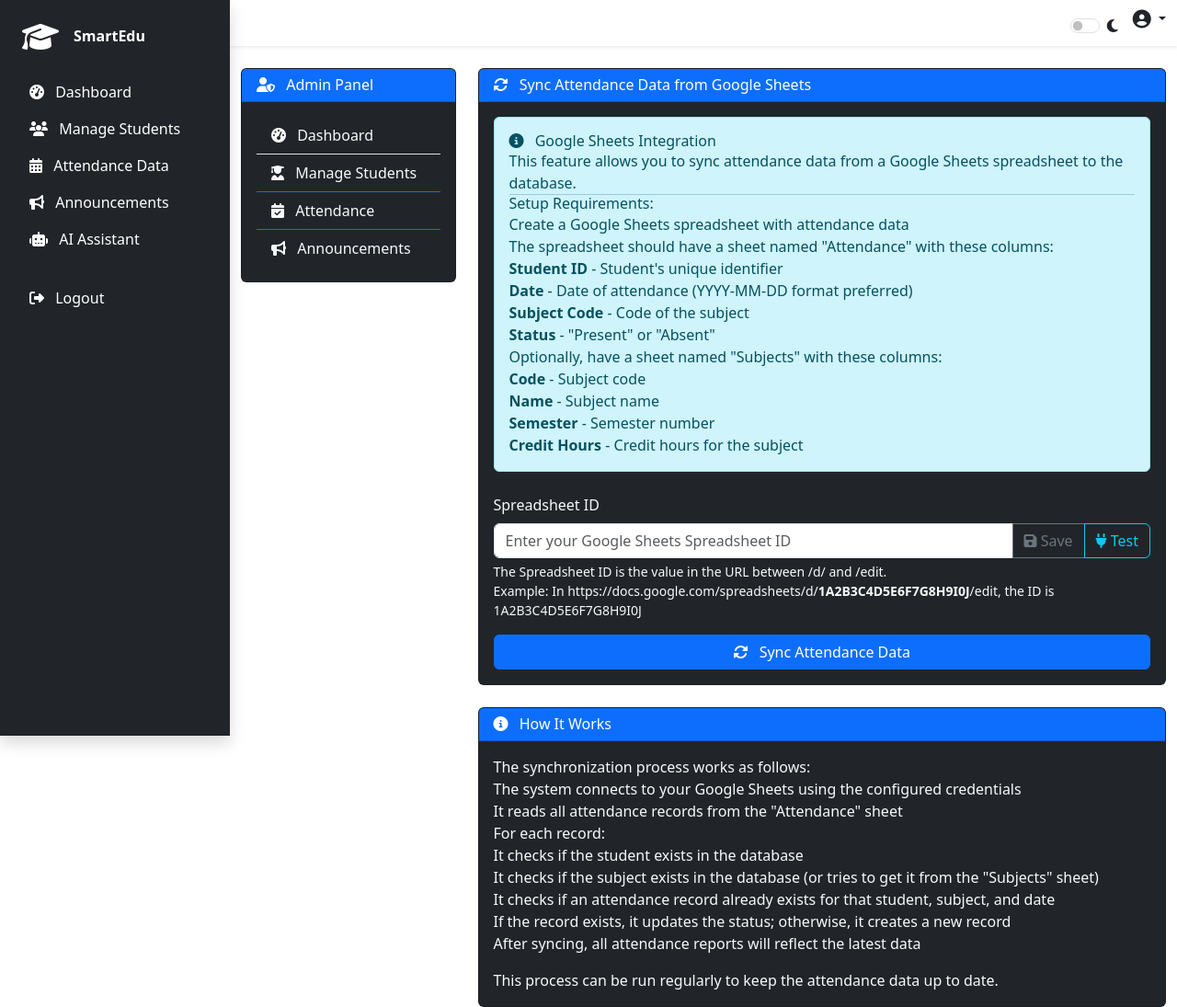
After one commit to VivekanandaReddy0/SmartEduTracker, a Flask app: page /dashboard/admin/sync_attendance in a window 1280 px wide. The commit adds this page. Shown: the whole page at 92% size. Run offline with Flask 3, Linux system fonts and the light colour scheme; the visitor is signed in with stand-in values (Sample User, id 1); data that the repository does not hold is empty; some libraries are stand-ins or nearby versions.

Commit message:
Add Google Sheets attendance syncing feature for admins.  This allows admins to import attendance data from a Google Sheet.
Replit-Commit-Author: Agent
Replit-Commit-Session-Id: 8c8a48d8-e7bc-49fd-8c6f-f2205ad64d2d
Replit-Commit-Screenshot-Url: https://storage.googleapis.com/screenshot-production-us-central1/f7fb8836-45ef-4b66-a83b-de682c55d593/4e7fbb73-8c11-489d-938b-bf9ab7d0907a.jpg

```diff
--- a/app/dashboard/routes.py
+++ b/app/dashboard/routes.py
@@ -229,6 +229,126 @@ def admin_attendance():
         low_attendance_students=low_attendance_students
     )
 
+@dashboard_bp.route('/admin/sync_attendance', methods=['GET', 'POST'])
+@login_required
+def admin_sync_attendance():
+    if current_user.role != 'admin':
+        flash('You do not have permission to access this page', 'danger')
+        return redirect(url_for('dashboard.index'))
+
+    if request.method == 'POST':
+        from app.google_sheets_utils import sync_attendance_to_database
+        import os
+
+        spreadsheet_id = os.environ.get('ATTENDANCE_SPREADSHEET_ID', '')
+
+        if not spreadsheet_id:
+            if request.is_json:
+                return jsonify({'success': False, 'message': 'Spreadsheet ID not configured'}), 400
+            flash('Google Sheets spreadsheet ID not configured', 'danger')
+            return redirect(url_for('dashboard.admin_attendance'))
+
+        success, message = sync_attendance_to_database(spreadsheet_id)
+
+        if request.is_json:
+            return jsonify({'success': success, 'message': message})
+
+        if success:
+            flash(message, 'success')
+        else:
+            flash(f'Error: {message}', 'danger')
+
+        return redirect(url_for('dashboard.admin_attendance'))
+
+    # GET request - show the sync page
+    import os
+    spreadsheet_id = os.environ.get('ATTENDANCE_SPREADSHEET_ID', '')
+
+    return render_template(
+        'admin_sync_attendance.html',
+        title='Sync Attendance Data',
+        spreadsheet_id=spreadsheet_id
+    )
+
+@dashboard_bp.route('/admin/set_spreadsheet_id', methods=['POST'])
+@login_required
+def admin_set_spreadsheet_id():
+    if current_user.role != 'admin':
+        return jsonify({'success': False, 'message': 'Unauthorized'}), 403
+
+    data = request.get_json()
+    spreadsheet_id = data.get('spreadsheet_id', '').strip()
+
+    if not spreadsheet_id:
+        return jsonify({'success': False, 'message': 'Spreadsheet ID is required'}), 400
+
+    # In a real production application, we would store this in the database
+    # or in environment variables that persist between app restarts
+    # For this demo, we'll use an environment variable that lasts for the current session
+    import os
+    os.environ['ATTENDANCE_SPREADSHEET_ID'] = spreadsheet_id
+
+    return jsonify({
+        'success': True,
+        'message': 'Spreadsheet ID set successfully'
+    })
+
+@dashboard_bp.route('/admin/test_sheets_connection', methods=['POST'])
+@login_required
+def admin_test_sheets_connection():
+    if current_user.role != 'admin':
+        return jsonify({'success': False, 'message': 'Unauthorized'}), 403
+
+    from app.google_sheets_utils import get_google_sheets_client
+    import os
+
+    try:
+        # Get the Google Sheets client
+        client = get_google_sheets_client()
+
+        if not client:
+            return jsonify({
+                'success': False,
+                'message': 'Failed to create Google Sheets client. Check your credentials.'
+            }), 400
+
+        # Get the spreadsheet ID
+        spreadsheet_id = os.environ.get('ATTENDANCE_SPREADSHEET_ID', '')
+
+        if not spreadsheet_id:
+            return jsonify({
+                'success': False,
+                'message': 'Spreadsheet ID not configured'
+            }), 400
+
+        # Try to open the spreadsheet
+        spreadsheet = client.open_by_key(spreadsheet_id)
+
+        # Get the list of worksheets
+        worksheets = spreadsheet.worksheets()
+        worksheet_names = [ws.title for ws in worksheets]
+
+        # Check if required sheets exist
+        has_attendance_sheet = 'Attendance' in worksheet_names
+        has_subjects_sheet = 'Subjects' in worksheet_names
+
+        return jsonify({
+            'success': True,
+            'message': 'Successfully connected to Google Sheets',
+            'spreadsheet_title': spreadsheet.title,
+            'worksheets': worksheet_names,
+            'has_attendance_sheet': has_attendance_sheet,
+            'has_subjects_sheet': has_subjects_sheet
+        })
+
+    except Exception as e:
+        current_app.logger.error(f"Error testing Google Sheets connection: {str(e)}")
+
+        return jsonify({
+            'success': False,
+            'message': f'Error connecting to Google Sheets: {str(e)}'
+        }), 500
+
 @dashboard_bp.route('/admin/send_alerts', methods=['POST'])
 @login_required
 def admin_send_alerts():
--- /dev/null
+++ b/app/dashboard/templates/admin_sync_attendance.html
@@ -0,0 +1,272 @@
+{% extends "base.html" %}
+
+{% block title %}Sync Attendance Data{% endblock %}
+
+{% block content %}
+<div class="container-fluid mt-4">
+    <div class="row">
+        <!-- Sidebar -->
+        <div class="col-md-3">
+            <div class="card bg-dark text-light mb-4">
+                <div class="card-header bg-primary text-white">
+                    <h5 class="mb-0"><i class="fas fa-user-shield me-2"></i> Admin Panel</h5>
+                </div>
+                <div class="card-body">
+                    <div class="list-group list-group-flush">
+                        <a href="{{ url_for('dashboard.index') }}" class="list-group-item list-group-item-action bg-dark text-light">
+                            <i class="fas fa-tachometer-alt me-2"></i> Dashboard
+                        </a>
+                        <a href="{{ url_for('dashboard.admin_students') }}" class="list-group-item list-group-item-action bg-dark text-light">
+                            <i class="fas fa-user-graduate me-2"></i> Manage Students
+                        </a>
+                        <a href="{{ url_for('dashboard.admin_attendance') }}" class="list-group-item list-group-item-action bg-dark text-light active">
+                            <i class="fas fa-calendar-check me-2"></i> Attendance
+                        </a>
+                        <a href="{{ url_for('dashboard.admin_announcements') }}" class="list-group-item list-group-item-action bg-dark text-light">
+                            <i class="fas fa-bullhorn me-2"></i> Announcements
+                        </a>
+                    </div>
+                </div>
+            </div>
+        </div>
+
+        <!-- Main Content -->
+        <div class="col-md-9">
+            <div class="card bg-dark text-light">
+                <div class="card-header bg-primary text-white">
+                    <h5 class="mb-0"><i class="fas fa-sync-alt me-2"></i> Sync Attendance Data from Google Sheets</h5>
+                </div>
+                <div class="card-body">
+                    <div class="alert alert-info">
+                        <h5><i class="fas fa-info-circle me-2"></i> Google Sheets Integration</h5>
+                        <p>This feature allows you to sync attendance data from a Google Sheets spreadsheet to the database.</p>
+                        <hr>
+                        <h6>Setup Requirements:</h6>
+                        <ol>
+                            <li>Create a Google Sheets spreadsheet with attendance data</li>
+                            <li>The spreadsheet should have a sheet named "Attendance" with these columns:</li>
+                            <ul>
+                                <li><strong>Student ID</strong> - Student's unique identifier</li>
+                                <li><strong>Date</strong> - Date of attendance (YYYY-MM-DD format preferred)</li>
+                                <li><strong>Subject Code</strong> - Code of the subject</li>
+                                <li><strong>Status</strong> - "Present" or "Absent"</li>
+                            </ul>
+                            <li>Optionally, have a sheet named "Subjects" with these columns:</li>
+                            <ul>
+                                <li><strong>Code</strong> - Subject code</li>
+                                <li><strong>Name</strong> - Subject name</li>
+                                <li><strong>Semester</strong> - Semester number</li>
+                                <li><strong>Credit Hours</strong> - Credit hours for the subject</li>
+                            </ul>
+                        </ol>
+                    </div>
+
+                    <div class="row mt-4">
+                        <div class="col-md-12">
+                            <div class="mb-3">
+                                <label for="spreadsheetId" class="form-label">Spreadsheet ID</label>
+                                <div class="input-group">
+                                    <input type="text" class="form-control" id="spreadsheetId" placeholder="Enter your Google Sheets Spreadsheet ID" value="{{ spreadsheet_id }}">
+                                    <button class="btn btn-outline-secondary" type="button" id="saveSpreadsheetId">
+                                        <i class="fas fa-save"></i> Save
+                                    </button>
+                                    <button class="btn btn-outline-info" type="button" id="testConnectionBtn">
+                                        <i class="fas fa-plug"></i> Test
+                                    </button>
+                                </div>
+                                <div class="form-text text-light">
+                                    The Spreadsheet ID is the value in the URL between /d/ and /edit. <br>
+                                    Example: In https://docs.google.com/spreadsheets/d/<strong>1A2B3C4D5E6F7G8H9I0J</strong>/edit, the ID is 1A2B3C4D5E6F7G8H9I0J
+                                </div>
+                            </div>
+
+                            <div class="d-grid gap-2">
+                                <button class="btn btn-primary" id="syncButton">
+                                    <i class="fas fa-sync-alt me-2"></i> Sync Attendance Data
+                                </button>
+                            </div>
+                        </div>
+                    </div>
+
+                    <div class="mt-4 d-none" id="syncResult">
+                        <h5>Sync Results</h5>
+                        <div class="alert" id="syncAlert">
+                            <p id="syncMessage"></p>
+                        </div>
+                    </div>
+                </div>
+            </div>
+
+            <div class="card bg-dark text-light mt-4">
+                <div class="card-header bg-primary text-white">
+                    <h5 class="mb-0"><i class="fas fa-info-circle me-2"></i> How It Works</h5>
+                </div>
+                <div class="card-body">
+                    <p>The synchronization process works as follows:</p>
+                    <ol>
+                        <li>The system connects to your Google Sheets using the configured credentials</li>
+                        <li>It reads all attendance records from the "Attendance" sheet</li>
+                        <li>For each record:
+                            <ul>
+                                <li>It checks if the student exists in the database</li>
+                                <li>It checks if the subject exists in the database (or tries to get it from the "Subjects" sheet)</li>
+                                <li>It checks if an attendance record already exists for that student, subject, and date</li>
+                                <li>If the record exists, it updates the status; otherwise, it creates a new record</li>
+                            </ul>
+                        </li>
+                        <li>After syncing, all attendance reports will reflect the latest data</li>
+                    </ol>
+                    <p class="mt-3">This process can be run regularly to keep the attendance data up to date.</p>
+                </div>
+            </div>
+        </div>
+    </div>
+</div>
+{% endblock %}
+
+{% block scripts %}
+<script>
+    document.addEventListener('DOMContentLoaded', function() {
+        // Get spreadsheet ID from environment if available
+        const spreadsheetId = '{{ spreadsheet_id }}' || '';
+        document.getElementById('spreadsheetId').value = spreadsheetId;
+
+        // Handle save spreadsheet ID
+        document.getElementById('saveSpreadsheetId').addEventListener('click', function() {
+            const newId = document.getElementById('spreadsheetId').value.trim();
+
+            if (!newId) {
+                alert('Please enter a valid Spreadsheet ID');
+                return;
+            }
+
+            // Send request to save the spreadsheet ID
+            fetch('{{ url_for("dashboard.admin_set_spreadsheet_id") }}', {
+                method: 'POST',
+                headers: {
+                    'Content-Type': 'application/json',
+                },
+                body: JSON.stringify({ spreadsheet_id: newId }),
+            })
+            .then(response => response.json())
+            .then(data => {
+                if (data.success) {
+                    alert('Spreadsheet ID saved successfully');
+                } else {
+                    alert('Error: ' + data.message);
+                }
+            })
+            .catch(error => {
+                alert('Error: ' + error.message);
+            });
+        });
+
+        // Handle test connection button
+        document.getElementById("testConnectionBtn").addEventListener("click", function() {
+            const spreadsheetId = document.getElementById("spreadsheetId").value.trim();
+
+            if (!spreadsheetId) {
+                alert("Please enter a valid Spreadsheet ID");
+                return;
+            }
+
+            // Show loading state
+            this.disabled = true;
+            this.innerHTML = "<i class="fas fa-spinner fa-spin me-2"></i> Testing...";
+
+            // Send request to test endpoint
+            fetch("{{ url_for("dashboard.admin_test_sheets_connection") }}", {
+                method: "POST",
+                headers: {
+                    "Content-Type": "application/json",
+                },
+                body: JSON.stringify({}), // No body needed for this request
+            })
+            .then(response => response.json())
+            .then(data => {
+                if (data.success) {
+                    let message = `Successfully connected to spreadsheet "${data.spreadsheet_title}"\n\nWorksheets found: ${data.worksheets.join(", ")}\n`;
+
+                    if (data.has_attendance_sheet) {
+                        message += "\n✅ Attendance sheet found";
+                    } else {
+                        message += "\n❌ Attendance sheet not found (required)";
+                    }
+
+                    if (data.has_subjects_sheet) {
+                        message += "\n✅ Subjects sheet found";
+                    } else {
+                        message += "\n⚠️ Subjects sheet not found (optional)";
+                    }
+
+                    alert(message);
+                } else {
+                    alert("Error: " + data.message);
+                }
+            })
+            .catch(error => {
+                alert("Error: " + error.message);
+            })
+            .finally(() => {
+                // Reset button
+                const button = document.getElementById("testConnectionBtn");
+                button.disabled = false;
+                button.innerHTML = "<i class="fas fa-plug"></i> Test";
+            });
+        });
+
+        // Handle sync button
+        document.getElementById('syncButton').addEventListener('click', function() {
+            // Show loading state
+            this.disabled = true;
+            this.innerHTML = '<i class="fas fa-spinner fa-spin me-2"></i> Syncing...';
+
+            // Hide previous results
+            document.getElementById('syncResult').classList.add('d-none');
+
+            // Send request to sync endpoint
+            fetch('{{ url_for("dashboard.admin_sync_attendance") }}', {
+                method: 'POST',
+                headers: {
+                    'Content-Type': 'application/json',
+                },
+                body: JSON.stringify({}), // No body needed for this request
+            })
+            .then(response => response.json())
+            .then(data => {
+                // Show results
+                const resultDiv = document.getElementById('syncResult');
+                resultDiv.classList.remove('d-none');
+
+                const alertDiv = document.getElementById('syncAlert');
+                const messageEl = document.getElementById('syncMessage');
+
+                if (data.success) {
+                    alertDiv.className = 'alert alert-success';
+                    messageEl.textContent = data.message;
+                } else {
+                    alertDiv.className = 'alert alert-danger';
+                    messageEl.textContent = 'Error: ' + data.message;
+                }
+            })
+            .catch(error => {
+                // Show error
+                const resultDiv = document.getElementById('syncResult');
+                resultDiv.classList.remove('d-none');
+
+                const alertDiv = document.getElementById('syncAlert');
+                const messageEl = document.getElementById('syncMessage');
+
+                alertDiv.className = 'alert alert-danger';
+                messageEl.textContent = 'Error: ' + error.message;
+            })
+            .finally(() => {
+                // Reset button
+                const button = document.getElementById('syncButton');
+                button.disabled = false;
+                button.innerHTML = '<i class="fas fa-sync-alt me-2"></i> Sync Attendance Data';
+            });
+        });
+    });
+</script>
+{% endblock %}
--- a/pyproject.toml
+++ b/pyproject.toml
@@ -15,4 +15,9 @@ dependencies = [
     "anthropic>=0.49.0",
     "flask-mail>=0.10.0",
     "flask-jwt-extended>=4.7.1",
+    "gspread>=6.2.0",
+    "google-auth>=2.38.0",
+    "google-auth-oauthlib>=1.2.1",
+    "google-auth-httplib2>=0.2.0",
+    "google-api-python-client>=2.166.0",
 ]
```
Also changed, not shown: app/dashboard/templates/admin_attendance.html (+8 -3 lines), app/google_sheets_utils.py (added, +242 -0 lines), app/utils.py (+75 -2 lines), temp.html (added, +9 -0 lines), 1 other file.
